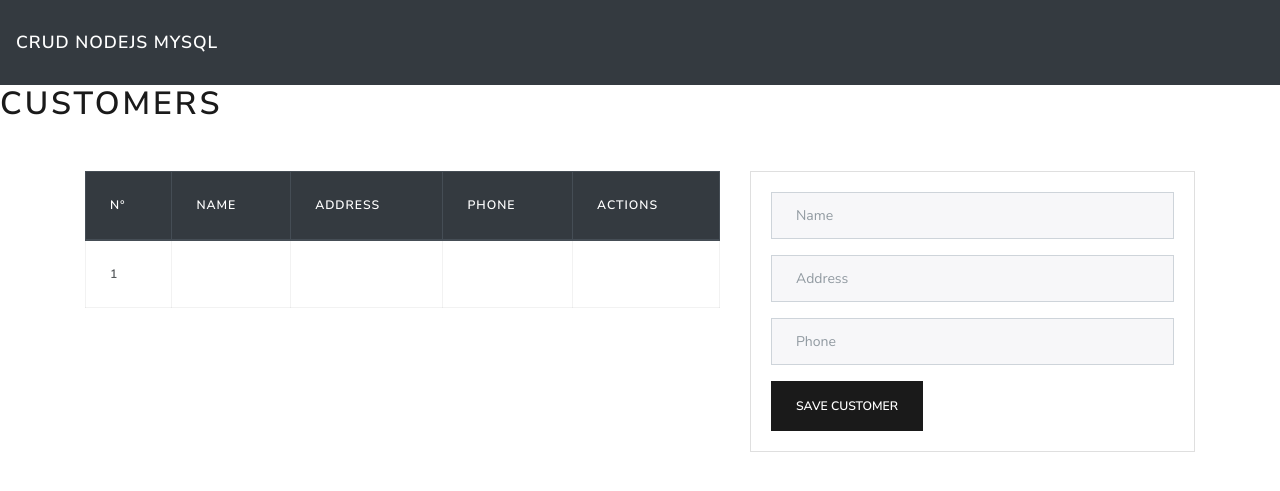
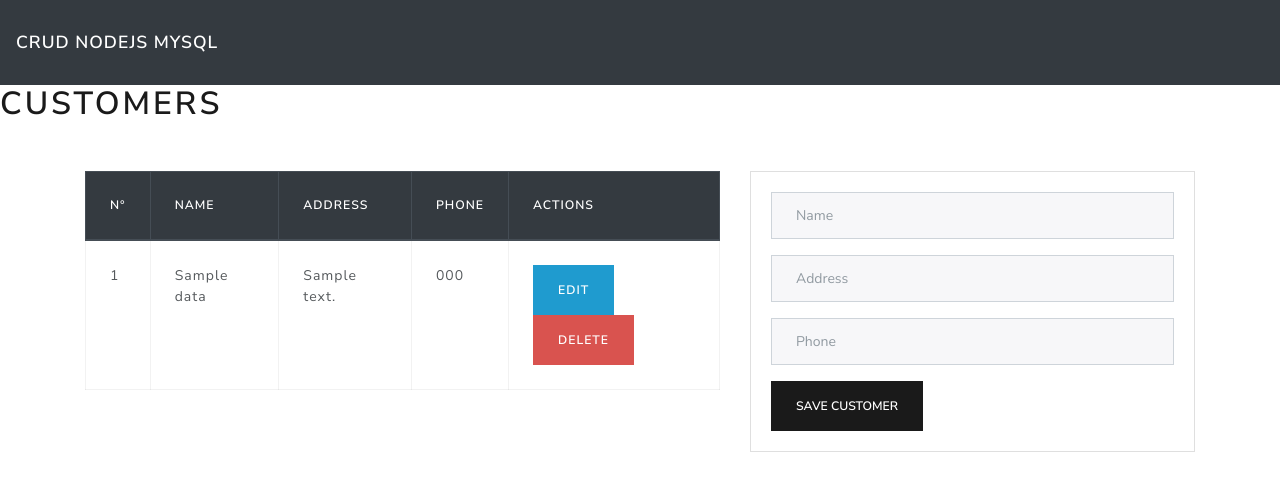
Before and after one commit to Magic-Kowel/CurudNodeMaysql, a Node project: template src/views/customers.ejs in a window 1280 px wide. Shown: the top 491 px of the page. Run offline with Node 20 templates, Linux system fonts and the light colour scheme; the template is opened without the code that fills it: most values are stand-ins (such as "Sample title", 1, 10 or a date in 2020); lists and menus that the app fills with data are empty.

Commit message:
list and delete info db

```diff
--- a/src/routes/customer.js
+++ b/src/routes/customer.js
@@ -3,4 +3,5 @@ const router = express.Router();
 const customerController = require('../controllers/customerController');
 router.get('/',customerController.list);
 router.post('/add',customerController.save);
+router.get('/delete/:id',customerController.delete)
 module.exports= router;
--- a/src/views/customers.ejs
+++ b/src/views/customers.ejs
@@ -14,12 +14,20 @@
                 </tr>
               </thead>
               <tbody>
-                <tr>
-                  <th scope="row">1</th>
-                  <td></td>
-                  <td></td>
-                  <td></td>
-                </tr>
+                <% if(data){ %>
+                  <% for (let i = 0; i < data.length; i++){ %>
+                    <tr>
+                      <td><%= (i + 1) %></td>
+                      <td><%= data[i].name %></td>
+                      <td><%= data[i].address %></td>
+                      <td><%= data[i].phone %></td>
+                      <td>
+                        <a href="/update/<%= data[i].id %>" class="btn btn-info">Edit</a>
+                        <a href="/delete/<%= data[i].id %>" class="btn btn-danger">Delete</a>
+                      </td>
+                    </tr>
+                  <% } %>
+                <% } %>
               </tbody>
           </table>
         </div>
```
Also changed, not shown: src/controllers/customerController.js (+9 -1 lines).
